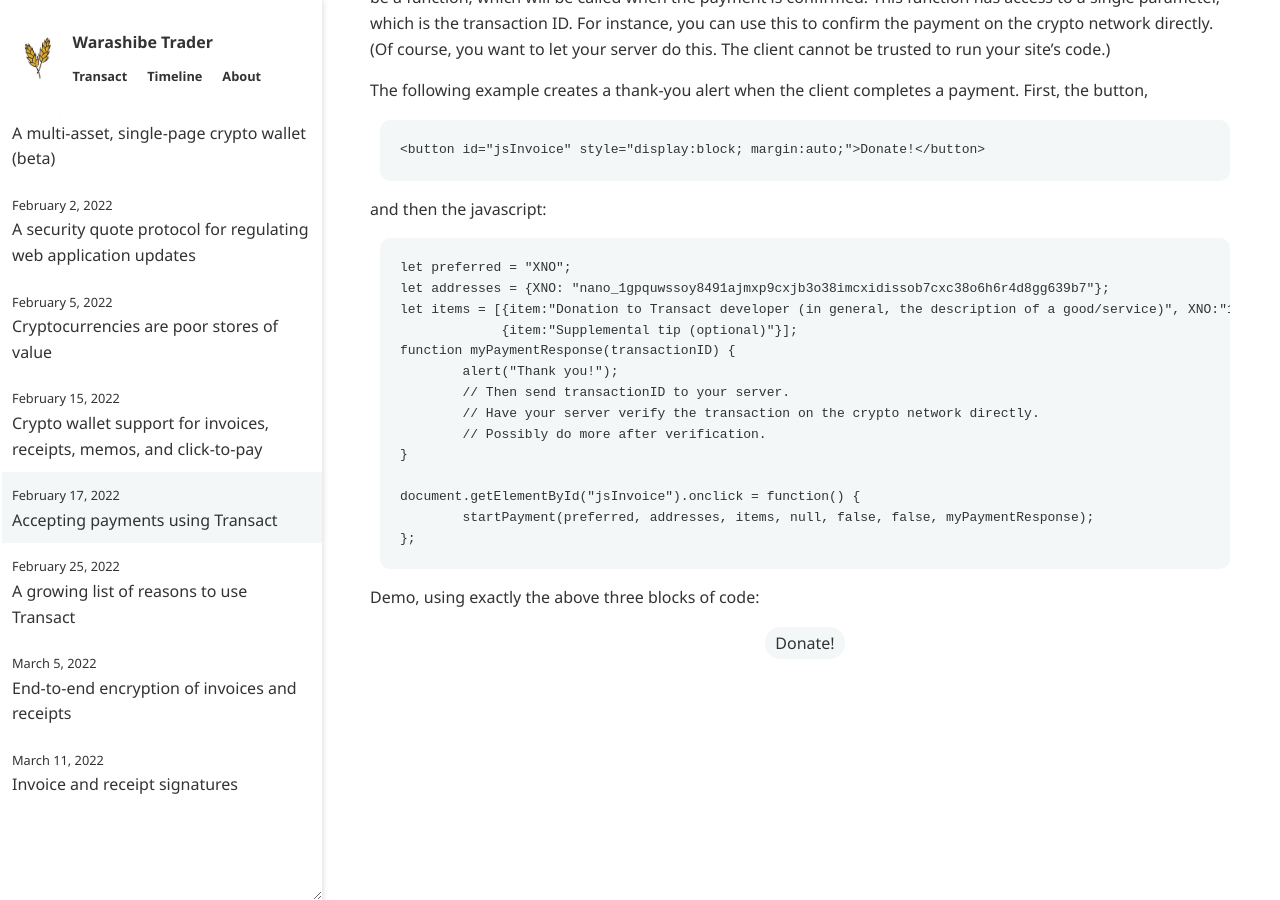
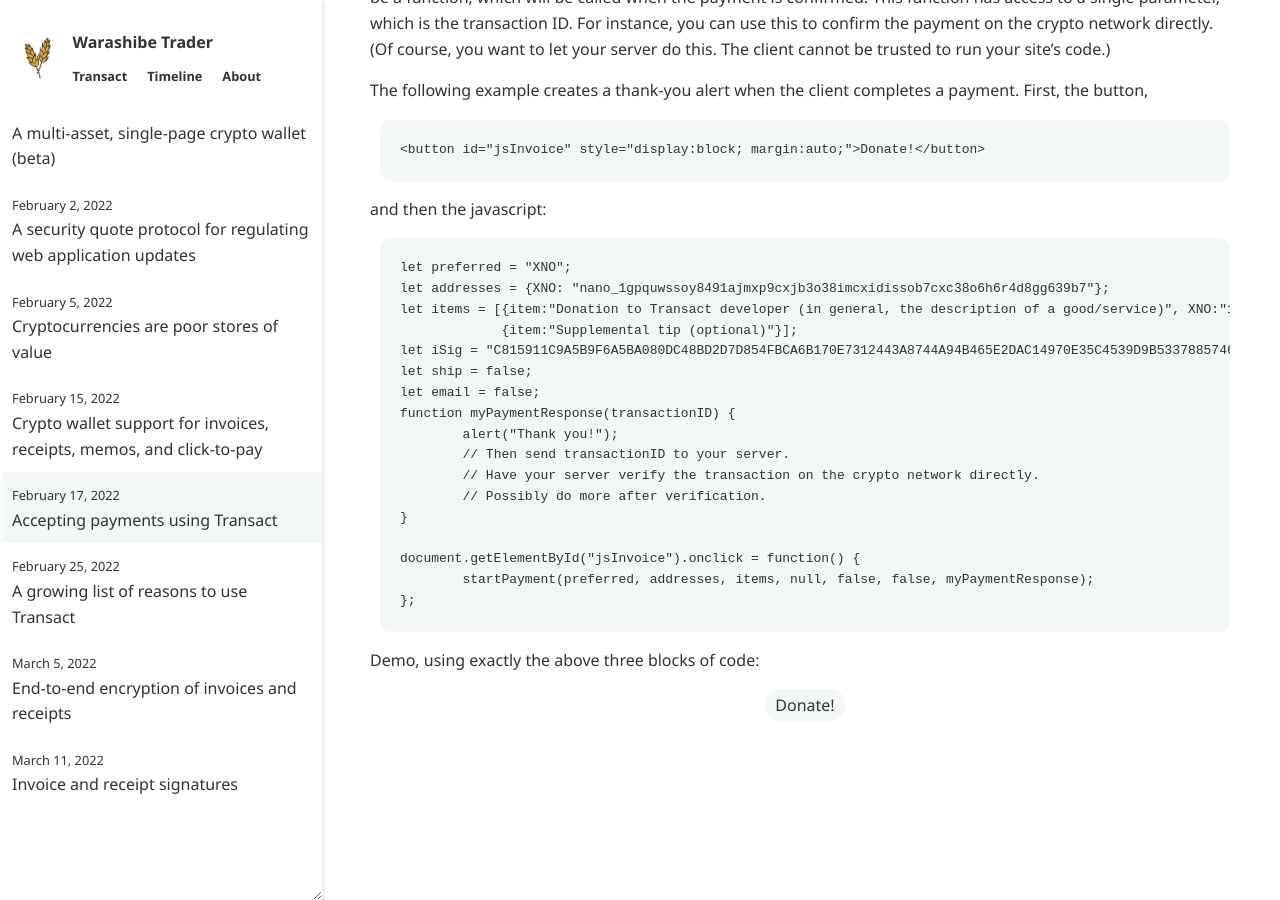
Before and after one commit to warashibetrader/warashibetrader.github.io, a Jekyll site: the page built from _posts/2022-02-17-invoices.md, in a window 1280 px wide and 900 px high, scrolled down 2293 px. Built offline with Jekyll 4.4.1, drawn with Linux system fonts in a browser that asks for light colours; some of the changed text lies outside the part shown.

Commit message:
Update 2022-02-17-invoices.md

```diff
--- a/_posts/2022-02-17-invoices.md
+++ b/_posts/2022-02-17-invoices.md
@@ -87,6 +87,9 @@
 	let addresses = {XNO: "nano_1gpquwssoy8491ajmxp9cxjb3o38imcxidissob7cxc38o6h6r4d8gg639b7"};
 	let items = [{item:"Donation to Transact developer (in general, the description of a good/service)", XNO:"1"},
 		     {item:"Supplemental tip (optional)"}];
+	let iSig = "C815911C9A5B9F6A5BA080DC48BD2D7D854FBCA6B170E7312443A8744A94B465E2DAC14970E35C4539D9B5337885746D88601D5EF969B8A349430262FE14470F";
+	let ship = false;
+	let email = false;
 	function myPaymentResponse(transactionID) {
 		alert("Thank you!");
 		// Then send transactionID to your server.
@@ -123,6 +126,9 @@
 let addresses = {XNO: "nano_1gpquwssoy8491ajmxp9cxjb3o38imcxidissob7cxc38o6h6r4d8gg639b7"};
 let items = [{item:"Donation to Transact developer (in general, the description of a good/service)", XNO:"1"},
 	     {item:"Supplemental tip (optional)"}];
+let iSig = "C815911C9A5B9F6A5BA080DC48BD2D7D854FBCA6B170E7312443A8744A94B465E2DAC14970E35C4539D9B5337885746D88601D5EF969B8A349430262FE14470F";
+let ship = false;
+let email = false;
 function myPaymentResponse(transactionID) {
 	alert("Thank you!");
 	// Then send transactionID to your server.
```
Also changed, not shown: other parts of _posts/2022-02-17-invoices.md (+1 -1 lines).
